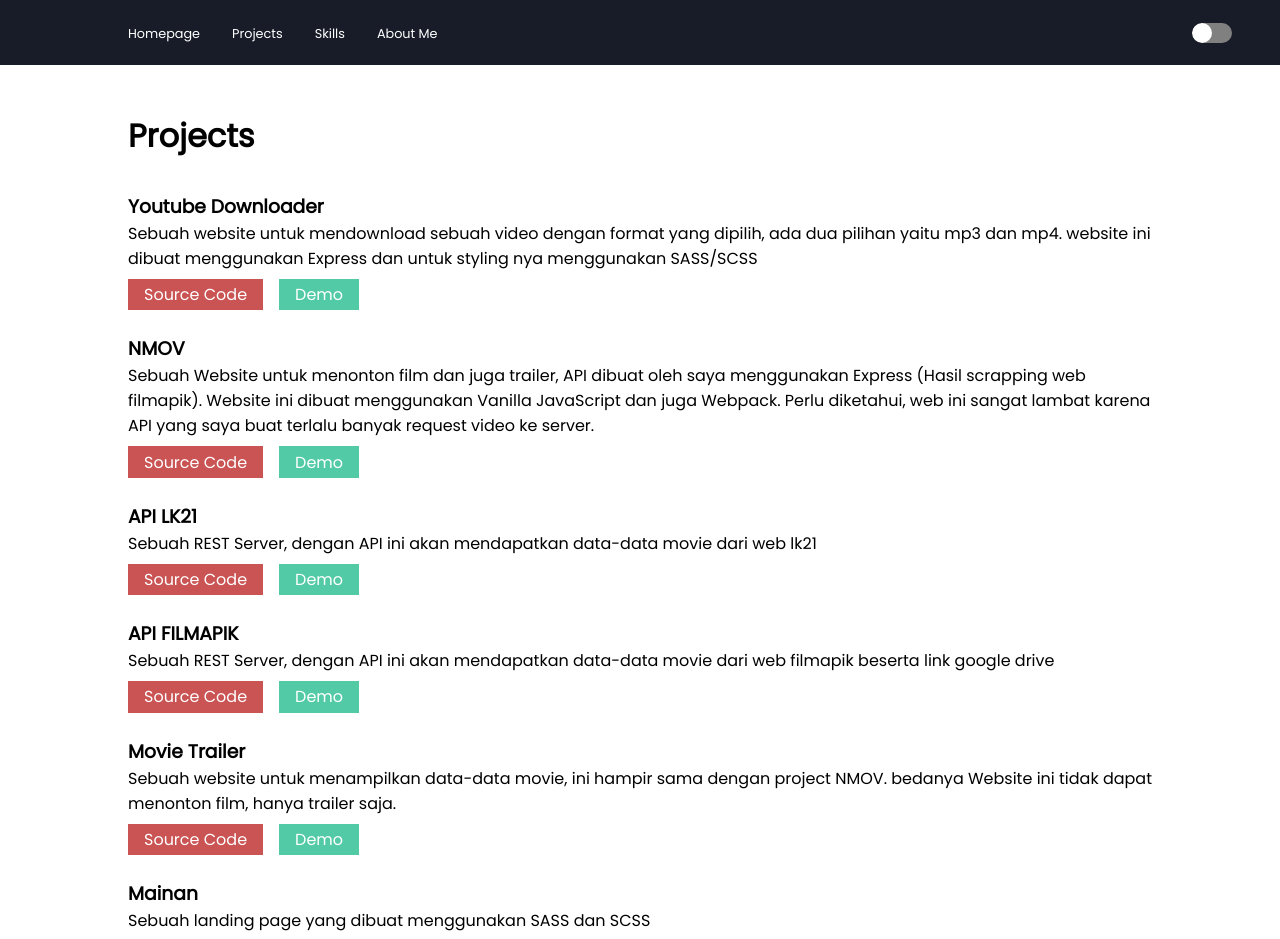
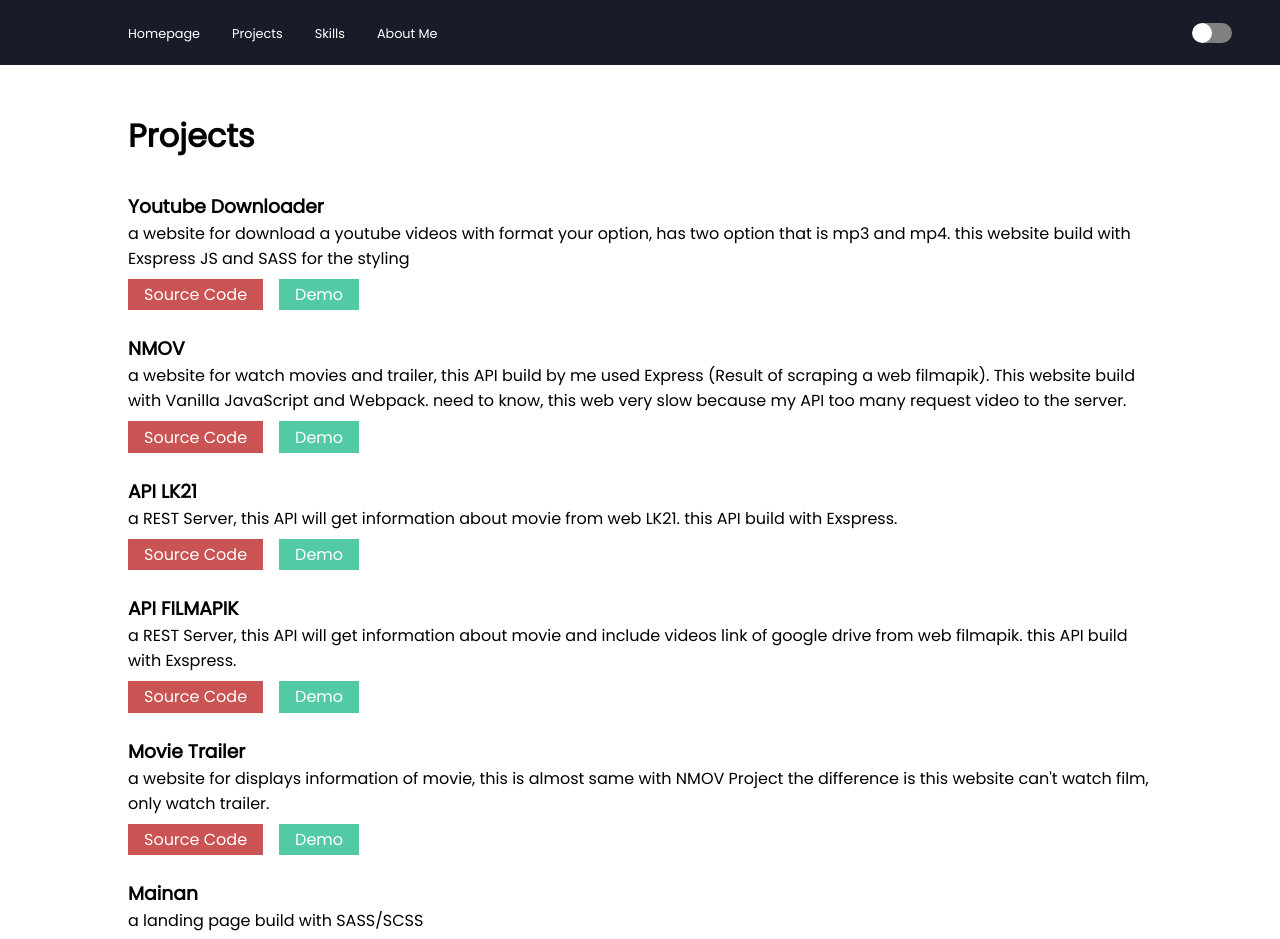
Before and after one commit to devnazir/devnazir.github.io, a React (Create React App) app: page /projects in a window 1280 px wide. Shown: the top 939 px of the page. Built offline with nearby package versions, Linux system fonts and the light colour scheme.

Commit message:
style: change language of page projects

```diff
--- a/public/projects.json
+++ b/public/projects.json
@@ -1,43 +1,43 @@
 [
     {
         "title": "Youtube Downloader",
-        "desc": "Sebuah website untuk mendownload sebuah video dengan format yang dipilih, ada dua pilihan yaitu mp3 dan mp4. website ini dibuat menggunakan Express dan untuk styling nya menggunakan SASS/SCSS",
+        "desc": "a website for download a youtube videos with format your option, has two option that is mp3 and mp4. this website build with Exspress JS and SASS for the styling",
         "source": "https://github.com/devnazir/yt-downloader",
         "demo": "https://app-yt-downloader.herokuapp.com/"
     },
     {
         "title": "NMOV",
-        "desc": "Sebuah Website untuk menonton film dan juga trailer, API dibuat oleh saya menggunakan Express (Hasil scrapping web filmapik). Website ini dibuat menggunakan Vanilla JavaScript dan juga Webpack. Perlu diketahui, web ini sangat lambat karena API yang saya buat terlalu banyak request video ke server.",
+        "desc": "a website for watch movies and trailer, this API build by me used Express (Result of scraping a web filmapik). This website build with Vanilla JavaScript and  Webpack. need to know, this web very slow because my API too many request video to the server.",
         "source": "https://github.com/devnazir/nmov",
         "demo": "https://devnazir.github.io/nmov/"
     },
     {
         "title": "API LK21",
-        "desc": "Sebuah REST Server, dengan API ini akan mendapatkan data-data movie dari web lk21",
+        "desc": "a REST Server, this API will get information about movie from web LK21. this API build with Exspress.",
         "source": "https://github.com/devnazir/api-lk21",
         "demo": "https://api-lk21.herokuapp.com/newupload"
     },
     {
         "title": "API FILMAPIK",
-        "desc": "Sebuah REST Server, dengan API ini akan mendapatkan data-data movie dari web filmapik beserta link google drive",
+        "desc": "a REST Server, this API will get information about movie and include videos link of google drive from web filmapik. this API build with Exspress.",
         "source": "https://github.com/devnazir/api-filmapik",
         "demo": "https://api-filmapik.herokuapp.com/search?q=avenger"
     },
     {
         "title": "Movie Trailer",
-        "desc": "Sebuah website untuk menampilkan data-data movie, ini hampir sama dengan project NMOV. bedanya Website ini tidak dapat menonton film, hanya trailer saja.",
+        "desc": "a website for displays information of movie, this is almost same with NMOV Project the difference is this website can't watch film, only watch trailer.",
         "source": "https://github.com/devnazir/movietrailer",
         "demo": "https://devnazir.github.io/movietrailer/"
     },
     {
         "title": "Mainan",
-        "desc": "Sebuah landing page yang dibuat menggunakan SASS dan SCSS",
+        "desc": "a landing page build with SASS/SCSS",
         "source": "https://github.com/devnazir/mainan",
         "demo": "https://devnazir.github.io/mainan/"
     },
     {
         "title": "Kelas.io",
-        "desc": "Sebuah landing page kelas online yang dibuat menggunakan Native CSS dan sedikit JavaScript",
+        "desc": "a landing page online course build with native css and a litle JavaScript.",
         "source": "https://github.com/devnazir/kelas-io",
         "demo": " https://devnazir.github.io/kelas-io/"
     }
--- a/src/components/Projects.js
+++ b/src/components/Projects.js
@@ -2,6 +2,7 @@ import { Fragment, useEffect, useState } from "react"
 import '../scss/Projects.scss'
 
 function Projects() {
+    console.log("project rendered")
     const [projects, setProjects] = useState([])
 
     useEffect(() => {
@@ -9,7 +10,6 @@ function Projects() {
             const dataProjects = await (await fetch('./projects.json')).json()
             setProjects(dataProjects)
         }
-
         fetchDataProjects()
     }, [])
 
@@ -32,6 +32,7 @@ function Projects() {
 }
 
 function Cards({ data }) {
+    console.log("cards rendered")
     return (
         <div className='card'>
             <h3 className='title'>{data.title}</h3>
```
